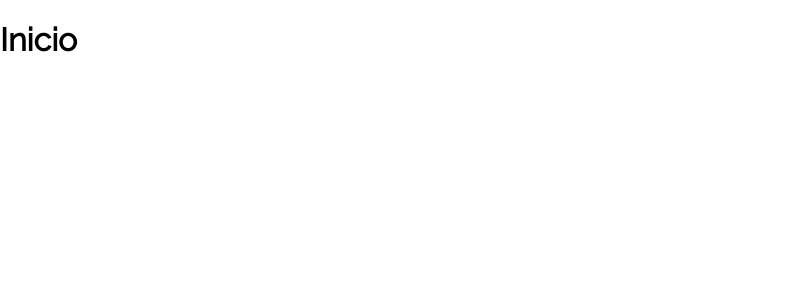
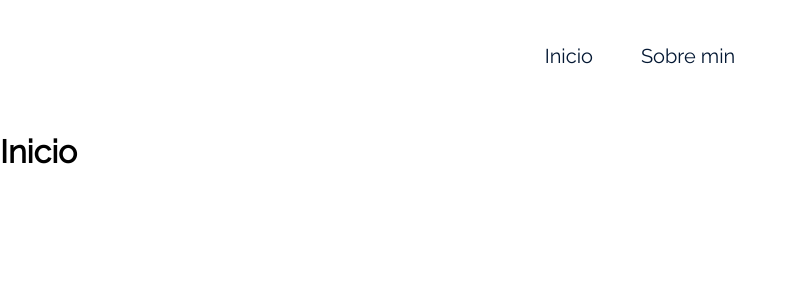
Before and after one commit to rogerdgela/ola-mundo, a React (Create React App) app: page / in a window 1280 px wide. Shown: the top 300 px of the page, without its empty margins (0-795 px from the left). Built offline with nearby package versions, Linux system fonts and the light colour scheme.

Commit message:
Links do react-router-dom

```diff
--- a/src/App.js
+++ b/src/App.js
@@ -1,10 +1,12 @@
 import { BrowserRouter, Route, Routes } from "react-router-dom";
 import Inicio from "./paginas/Inicio";
 import SobreMim from "./paginas/SobreMim";
+import Menu from "./componentes/Menu";
 
 function App() {
     return (
         <BrowserRouter>
+            <Menu />
             <Routes>
                 <Route path="/" element={<Inicio />} />
                 <Route path="/sobre-mim" element={<SobreMim />} />
--- /dev/null
+++ b/src/componentes/Menu/Menu.module.css
@@ -0,0 +1,19 @@
+.navegacao {
+    height: 112px;
+    display: flex;
+    justify-content: center;
+    align-items: center;
+    column-gap: 3rem;
+}
+
+.link {
+    font-size: 1.25rem;
+    line-height: 1.5rem;
+    color: var(--cor-fonte-principal);
+}
+
+@media (max-width: 744px) {
+    .navegacao {
+        height: 72px;
+    }
+}
--- /dev/null
+++ b/src/componentes/Menu/index.js
@@ -0,0 +1,17 @@
+import { Link } from "react-router-dom"
+import styles from "./Menu.module.css"
+
+export default function Menu() {
+    return (
+        <header>
+            <nav className={styles.navegacao}>
+                <Link className={styles.link} to="/">
+                    Inicio
+                </Link>
+                <Link className={styles.link} to="/sobre-mim">
+                    Sobre min
+                </Link>
+            </nav>
+        </header>
+    )
+}
```
